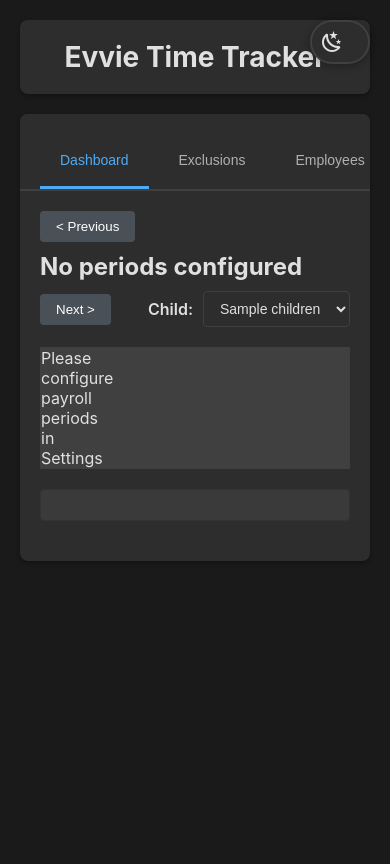
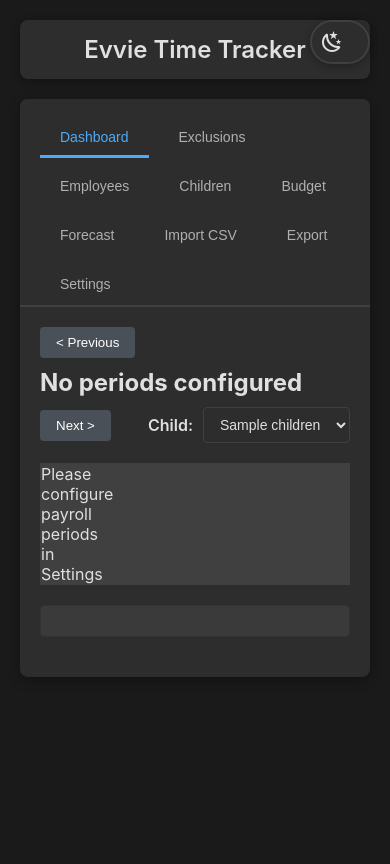
Before and after one commit to solidus85/evvie-time-tracker, a Flask app: page / in a window 390 px wide. Before the commit the page ends 561 px from the top, so only its background shows below. Run offline with Flask 3, Linux system fonts and the light colour scheme; tables that the repository leaves empty hold one stand-in row (values such as "Sample post").

Commit message:
Position header in top-left corner with centered main card
- Header now fixed position in top-left corner with compact styling
- Main content card centered with max-width and auto margins
- Added responsive breakpoints for different screen sizes
- Enhanced shadow on main card for better visual prominence
- Mobile view reverts to stacked layout for better usability

🤖 Generated with [Claude Code](https://claude.ai/code)

Co-Authored-By: Claude <noreply@anthropic.com>

```diff
--- a/static/css/base.css
+++ b/static/css/base.css
@@ -89,7 +89,6 @@ body {
 }
 
 .container {
-    max-width: 1400px;
-    margin: 0 auto;
-    padding: 20px;
+    min-height: 100vh;
+    padding: 0;
 }
--- a/static/css/layout.css
+++ b/static/css/layout.css
@@ -1,25 +1,58 @@
 /* Layout and navigation */
 header {
+    position: fixed;
+    top: 20px;
+    left: 20px;
     background: var(--bg-secondary);
     border-radius: 8px;
-    padding: 20px;
-    margin-bottom: 20px;
-    box-shadow: 0 2px 4px var(--shadow);
-    text-align: center;
+    padding: 15px 25px;
+    box-shadow: 0 2px 8px var(--shadow);
+    z-index: 100;
 }
 
 header h1 {
     margin: 0;
     color: var(--text-primary);
-    font-size: 28px;
+    font-size: 24px;
+    font-weight: 600;
 }
 
 main {
+    max-width: 1400px;
+    margin: 80px auto 20px auto;
     background: var(--bg-secondary);
     border-radius: 8px;
-    box-shadow: 0 2px 4px var(--shadow);
+    box-shadow: 0 4px 12px var(--shadow);
     padding: 0;
     overflow: hidden;
+}
+
+@media (max-width: 1440px) {
+    main {
+        margin: 80px 20px 20px 20px;
+    }
+}
+
+@media (max-width: 768px) {
+    header {
+        position: static;
+        margin: 20px;
+        text-align: center;
+    }
+
+    main {
+        margin: 20px;
+    }
+
+    nav.main-tabs {
+        flex-wrap: wrap;
+        gap: 5px;
+    }
+
+    .nav-btn {
+        font-size: 12px;
+        padding: 8px 12px;
+    }
 }
 
 nav.main-tabs {
```
